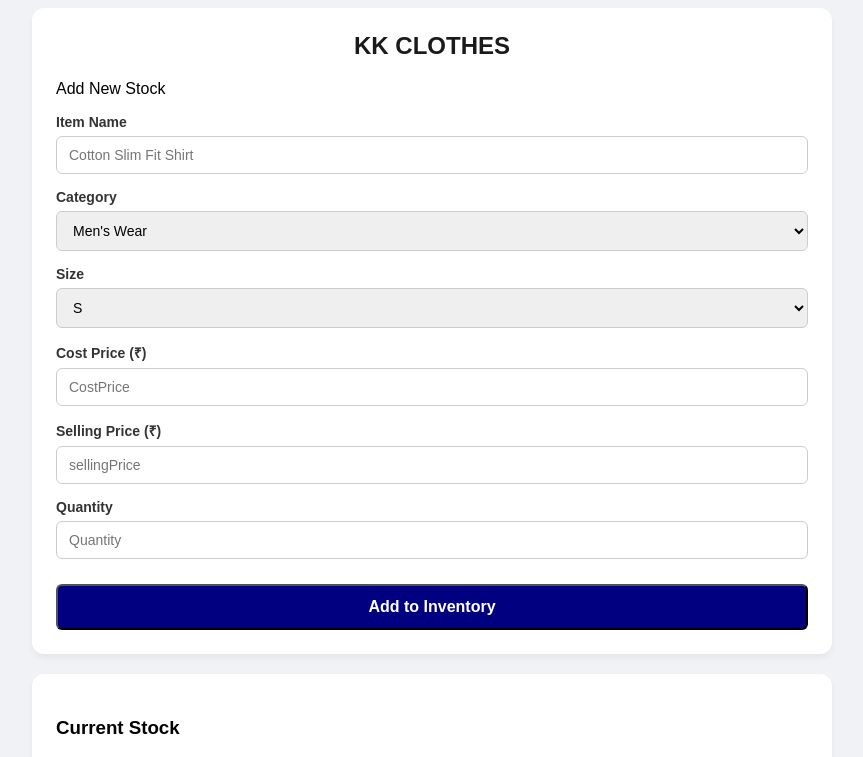
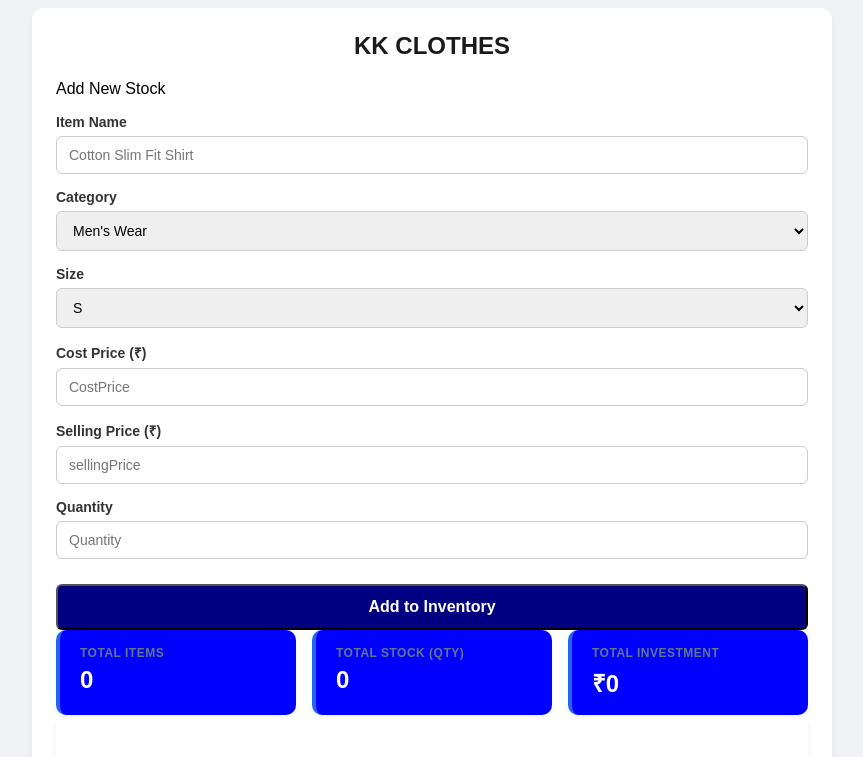
Before and after one commit to KrishnaHagari/kk-clothes-shop, a FastAPI app: page / in a window 1280 px wide. Shown: the top 757 px of the page, without its empty margins (208-1071 px from the left). Run offline with FastAPI, Linux system fonts and the light colour scheme; data that the repository does not hold is empty.

Commit message:
Day 5 completed: Added dynamic dashboard summery cards for stock and investement

```diff
--- a/main.py
+++ b/main.py
@@ -14,12 +14,19 @@ templates = Jinja2Templates(directory="templates")
 @app.get("/")
 def home(request: Request):
     products = get_all_products()
+    total_items = len(products)
+    total_quantity = sum(p['quantity'] for p in products)
+    total_investment = sum(p['cost_price'] * p['quantity'] for p in products)
+
     return templates.TemplateResponse(
         request=request,
         name="index.html",
-        context={"message": None}
+        context={"products": products,
+                 "total_items": total_items,
+                 "total_quantity": total_quantity,
+                 "total_investment": round(total_investment,2)
+                 }
     )
-
 
 @app.post("/add-product")
 def add_product(
@@ -35,8 +42,18 @@ def add_product(
     # Add product to the database
     add_product_to_db(item_name, category, size, cost_price, selling_price, quantity)
     products = get_all_products()
+    total_items = len(products)
+    total_quantity = sum(p["quantity"] for p in products)
+    total_investment = sum(p["cost_price"] * p["quantity"] for p in products)
+
     return templates.TemplateResponse(
         request=request,
         name="index.html",
-        context={"message": f"'{item_name}' added successfully!","products": products},
+        context={
+            "message": f"'{item_name}' added successfully!",
+            "products": products,
+            "total_items": total_items,
+            "total_quantity": total_quantity,
+            "total_investment": round(total_investment, 2),
+        },
     )
--- a/static/style.css
+++ b/static/style.css
@@ -100,3 +100,37 @@ td {
 tr:hover {
     background-color: #f1f5f9;
 }
+
+/* 3 summary cards container */
+.summary-container {
+    display: flex;
+    gap: 16px;
+    width: 100%;
+    max-width: 800px;
+}
+
+/* each summary card */
+.summary-card {
+    flex: 1;
+    background: #ffffff;
+    padding: 16px 20px;
+    border-radius: 10px;
+    box-shadow: 0 2px 4px rgba(0, 0, 0, 0.05);
+    border-left: 4px solid #2563eb;
+    background-color: blue;
+}
+
+.summary-card h4 {
+    margin: 0 0 6px 0;
+    font-size: 12px;
+    color: #64748b;
+    text-transform: uppercase;
+    letter-spacing: 0.5px;
+}
+
+.summary-card p {
+    margin: 0;
+    font-size: 24px;
+    font-weight: 700;
+    color: white;
+}
--- a/templates/index.html
+++ b/templates/index.html
@@ -61,9 +61,23 @@
             </div>
 
             <button type="submit">Add to Inventory</button>
+        <!-- 3 ಸಮ್ಮರಿ ಕಾರ್ಡ್‌ಗಳು -->
+    <div class="summary-container">
+        <div class="summary-card">
+            <h4>Total Items</h4>
+            <p>{{ total_items }}</p>
+        </div>
+        <div class="summary-card">
+            <h4>Total Stock (Qty)</h4>
+            <p>{{ total_quantity }}</p>
+        </div>
+        <div class="summary-card">
+            <h4>Total Investment</h4>
+            <p>₹{{ total_investment }}</p>
+        </div>
+    </div>
 
-        </form>
-    </div>
+    </form>
 
     <div class="card">
         <h3>Current Stock</h3>
```
